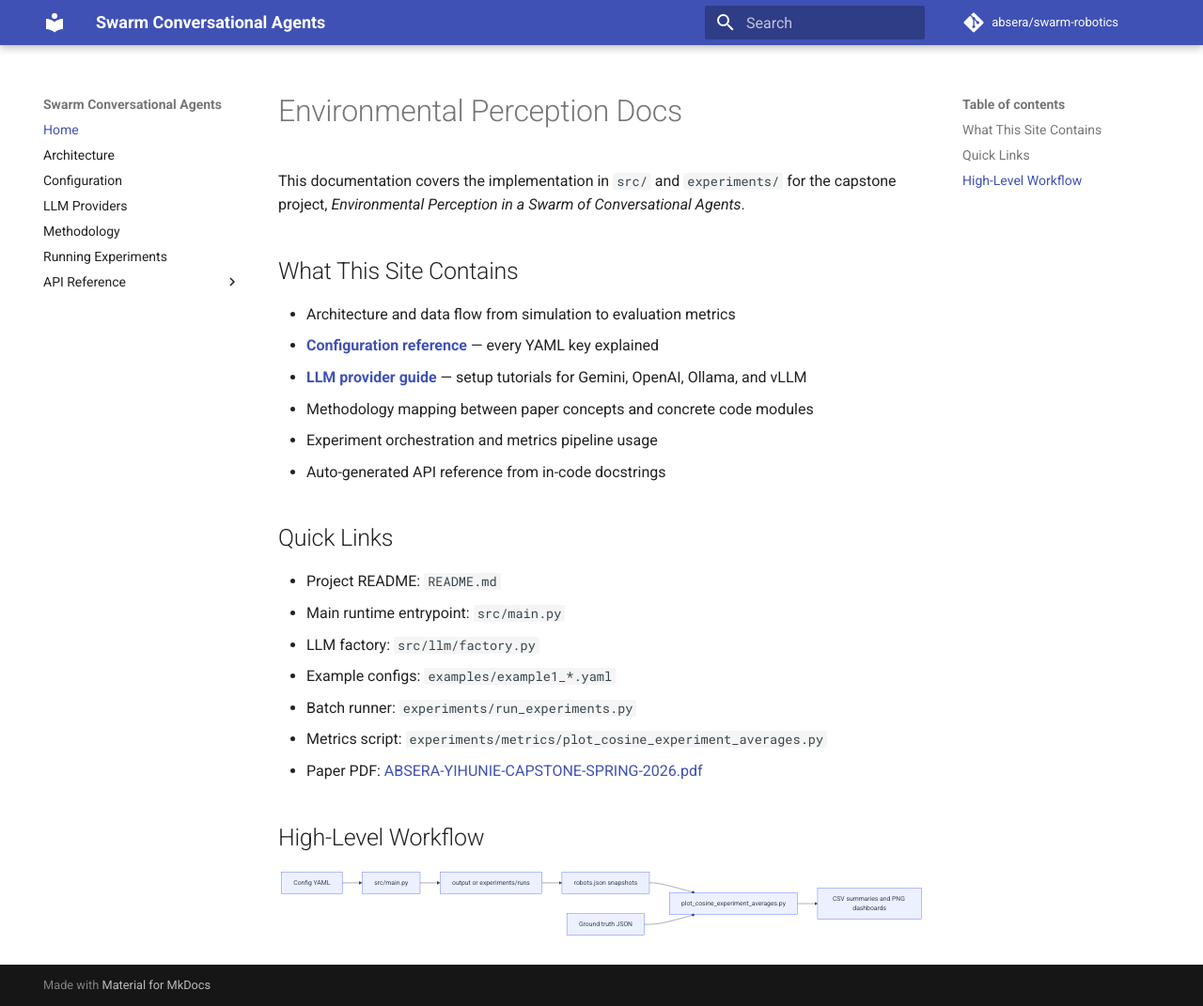
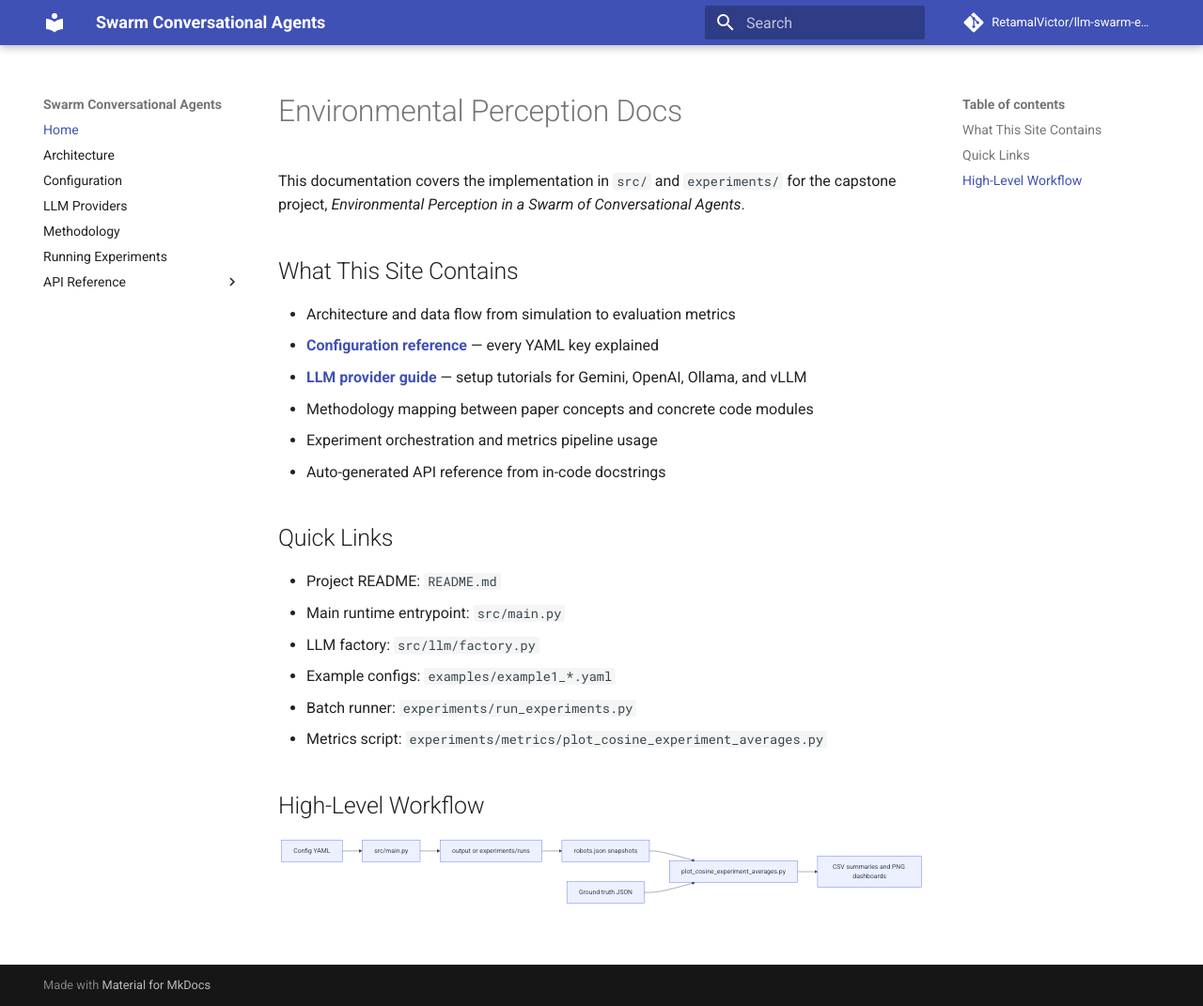
Before and after one commit to RetamalVictor/llm-swarm-environmental-perception, an MkDocs documentation site: the page built from docs/index.md, in a window 1280 px wide and 1071 px high. Shown: the whole window at 94% size. Built offline with MkDocs 1.6.1 and Material for MkDocs 9.7.7, drawn with Linux system fonts in a browser that asks for light colours; comment, search, counter and statistics services are not loaded.

Commit message:
Point mkdocs site metadata at the public repo and drop dead local paper link

```diff
--- a/docs/index.md
+++ b/docs/index.md
@@ -19,7 +19,6 @@ This documentation covers the implementation in `src/` and `experiments/` for th
 - Example configs: `examples/example1_*.yaml`
 - Batch runner: `experiments/run_experiments.py`
 - Metrics script: `experiments/metrics/plot_cosine_experiment_averages.py`
-- Paper PDF: [ABSERA-YIHUNIE-CAPSTONE-SPRING-2026.pdf](file:///Users/absera/Downloads/ABSERA-YIHUNIE-CAPSTONE-SPRING-2026.pdf)
 
 ## High-Level Workflow
 
--- a/mkdocs.yml
+++ b/mkdocs.yml
@@ -1,9 +1,9 @@
 site_name: Swarm Conversational Agents
 site_description: Documentation for the capstone swarm perception framework
-site_url: https://absera.github.io/swarm-robotics/
-repo_url: https://github.com/absera/swarm-robotics
-repo_name: absera/swarm-robotics
-edit_uri: edit/main/docs/
+site_url: https://retamalvictor.github.io/llm-swarm-environmental-perception/
+repo_url: https://github.com/RetamalVictor/llm-swarm-environmental-perception
+repo_name: RetamalVictor/llm-swarm-environmental-perception
+edit_uri: https://github.com/RetamalVictor/llm-swarm-environmental-perception/edit/main/docs/
 theme:
   name: material
 plugins:
```
